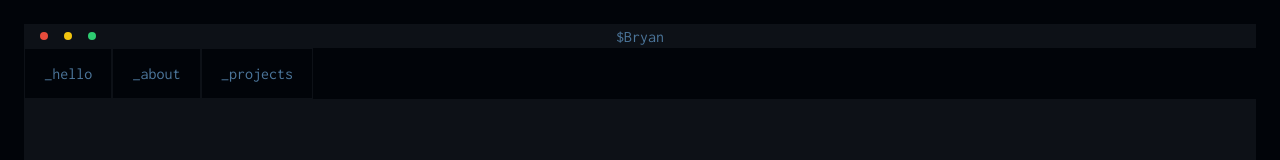
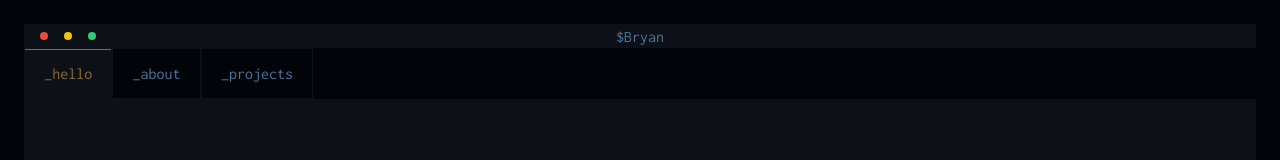
Before and after one commit to ripterdust/Portfolio2022, a React (Create React App) app: page / in a window 1280 px wide. Shown: the top 160 px of the page. Built offline with nearby package versions, Linux system fonts and the light colour scheme.

Commit message:
Finished the seccion buttons

```diff
--- a/src/styles/_nav.scss
+++ b/src/styles/_nav.scss
@@ -7,4 +7,20 @@ nav {
         padding: 1em 1.2em;
         border: 1px solid $base-terminal;
     }
+
+    .active{
+        background: $base-terminal;
+        color: $terminal-yellow;
+        position: relative;
+
+        &::before{
+            content: '';
+            position: absolute;
+            width: 100%;
+            height: 1px;
+            background: $terminal-yellow;
+            top: 0;
+            left: 0;
+        }
+    }
 }
```
